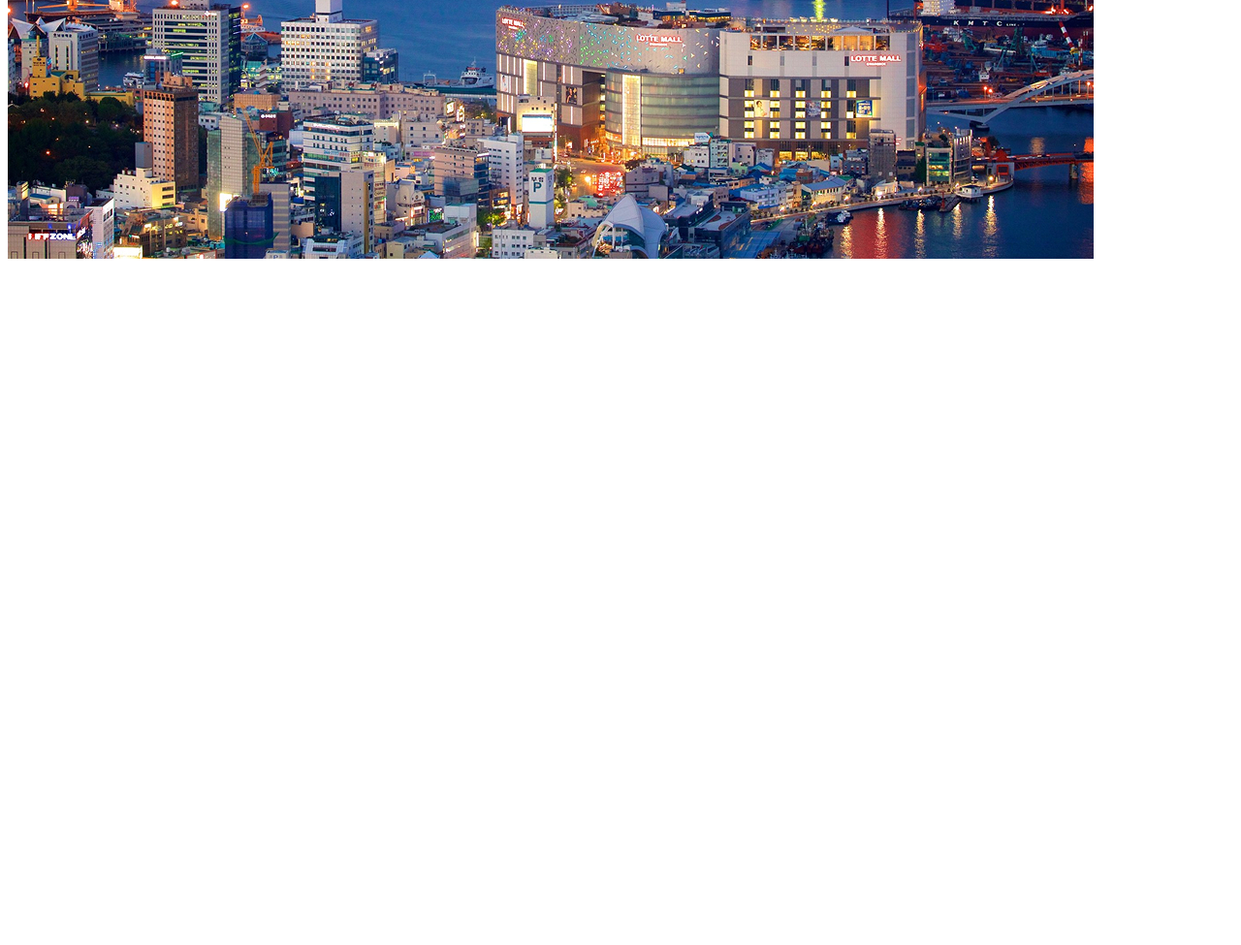
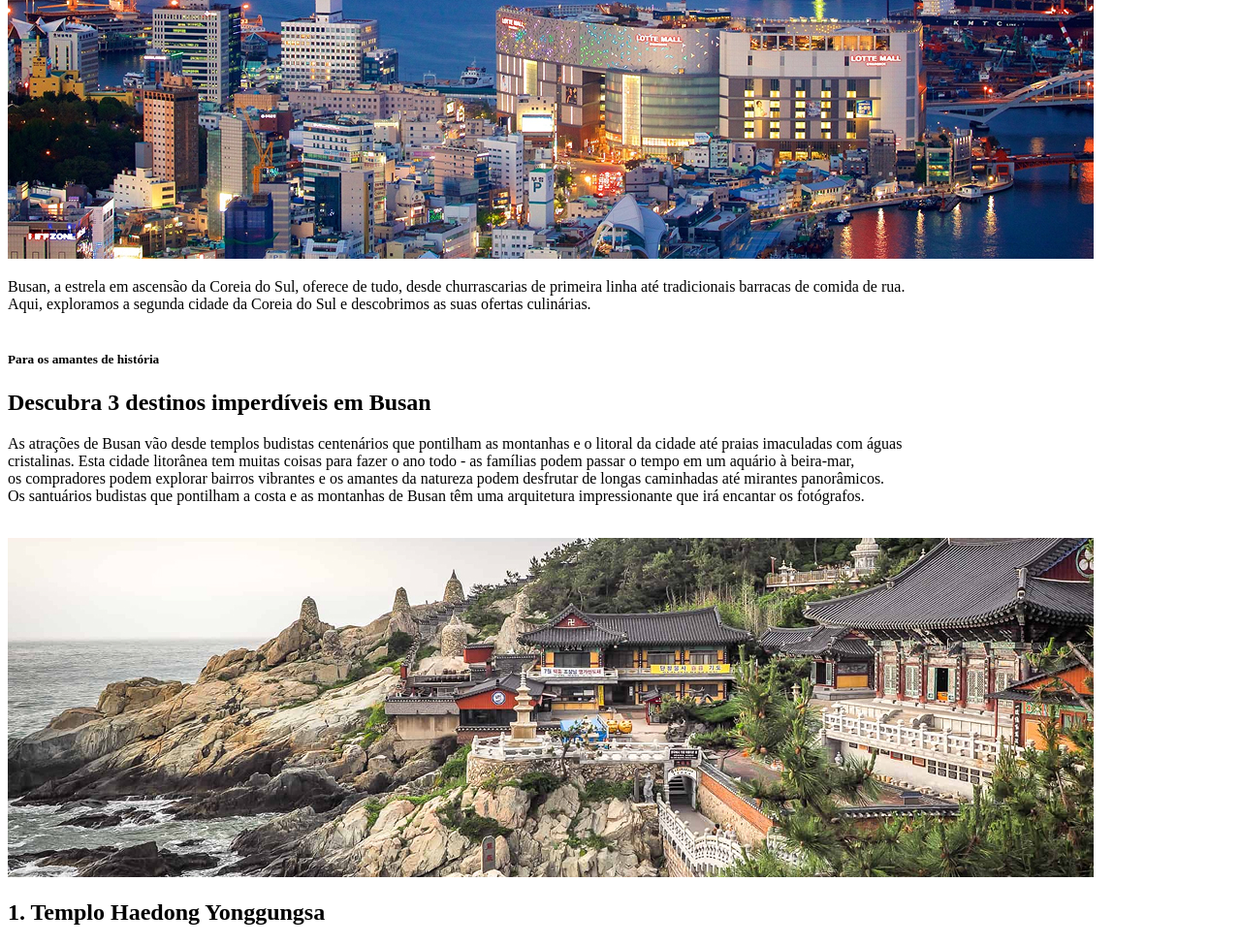
Before and after one commit to yurigonzagaweb-prog/Local-de-Turismo, a plain HTML site: page index.html in a window 1280 px wide. Shown: the part 500-1475 px from the top of the page at 97% size. Before the commit the page ends 800 px from the top, so only its background shows below. Drawn offline with Linux system fonts and the light colour scheme.

Commit message:
Atualização3

```diff
--- a/index.html
+++ b/index.html
@@ -7,12 +7,36 @@
     <title>Local de Turismo</title>
 </head>
 <body>
+    <!-- Part1 -->
     <section class="Part1">
         <h5 class="subtitle">Sua próxima viagem:</h5>
         <h1>Conheça Busan</h1>
+
+    <div class="image1">
+        <img src="assets/busan.jpg" alt="Imagem de Busan">
+          <p>
+            Busan, a estrela em ascensão da Coreia do Sul, oferece de tudo, desde churrascarias de primeira linha até tradicionais barracas de comida de rua. <br>
+            Aqui, exploramos a segunda cidade da Coreia do Sul e descobrimos as suas ofertas culinárias. <br><br>
+          </p>
+    </div>
     </section>
-    <div class="image">
-        <img src="assets/busan.jpg" alt="Imagem de Busan">
+       <!-- Part2 -->
+    <section class="Part2">
+        <h5 class="subtitle">Para os amantes de história</h5>
+        <h1>Descubra 3 destinos imperdíveis em Busan</h1>
+        <p>
+            As atrações de Busan vão desde templos budistas centenários que pontilham as montanhas e o litoral da cidade até praias imaculadas com águas<br>
+            cristalinas. Esta cidade litorânea tem muitas coisas para fazer o ano todo - as famílias podem passar o tempo em um aquário à beira-mar,<br>
+            os compradores podem explorar bairros vibrantes e os amantes da natureza podem desfrutar de longas caminhadas até mirantes panorâmicos.<br>
+            Os santuários budistas que pontilham a costa e as montanhas de Busan têm uma arquitetura impressionante que irá encantar os fotógrafos.<br><br>
+        </p>
+
+    </section>
+    <section>
+    <div class="image2">
+        <img src="assets/busan2.jpg" alt="Imagem de Busan 2">
     </div>
+        <h1> 1. Templo Haedong Yonggungsa</h1>
+    </section>
 </body>
 </html>
```
Also changed, not shown: assets/Busan2.jpg (added), 1 other file.
